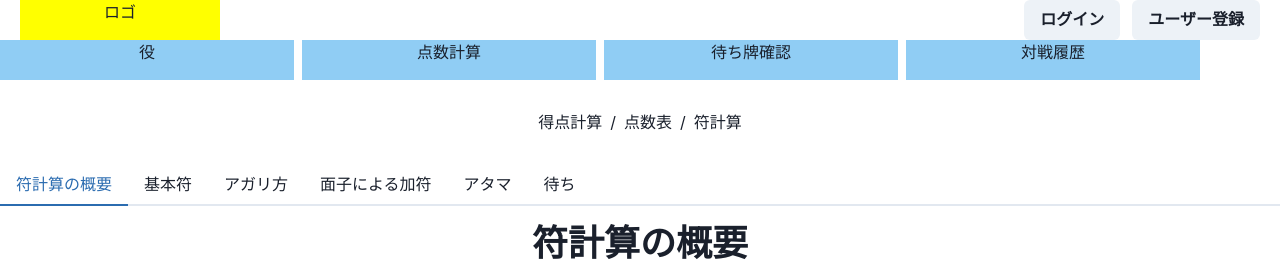
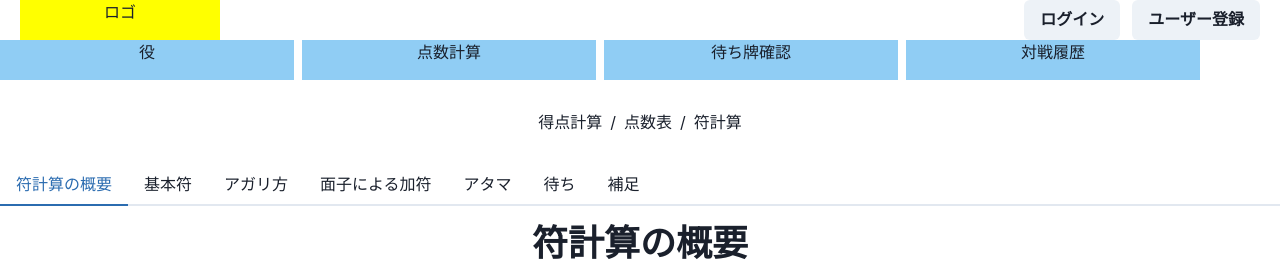
Before and after one commit to RyoTTT/portfolioAPP, a Next.js app: page /Calculation/DetailScore in a window 1280 px wide. Shown: the top 261 px of the page. Built offline with nearby package versions, Linux system fonts and the light colour scheme.

Commit message:
面子ページ作成２

```diff
--- /dev/null
+++ b/components/DetailScoreTabs/Hosoku.tsx
@@ -0,0 +1,9 @@
+import React from 'react'
+
+const Hosoku = () => {
+  return (
+    <div>Hosoku</div>
+  )
+}
+
+export default Hosoku
--- a/pages/Calculation/DetailScore.tsx
+++ b/pages/Calculation/DetailScore.tsx
@@ -9,6 +9,7 @@ import Atama from "@/components/DetailScoreTabs/Atama";
 import About from "@/components/DetailScoreTabs/About";
 import Machi from "@/components/DetailScoreTabs/Machi";
 import Mentsu from "@/components/DetailScoreTabs/Mentsu";
+import Hosoku from "@/components/DetailScoreTabs/Hosoku";
 
 //next/Imageを使って画像を使いたい
 const DetailScore = () => {
@@ -23,6 +24,7 @@ const DetailScore = () => {
           <Tab>面子による加符</Tab>
           <Tab>アタマ</Tab>
           <Tab>待ち</Tab>
+          <Tab>補足</Tab>
         </TabList>
         <TabPanels>
           <TabPanel>
@@ -43,6 +45,9 @@ const DetailScore = () => {
           <TabPanel>
             <Machi />
           </TabPanel>
+          <TabPanel>
+            <Hosoku />
+          </TabPanel>
         </TabPanels>
       </Tabs>
     </>
```
